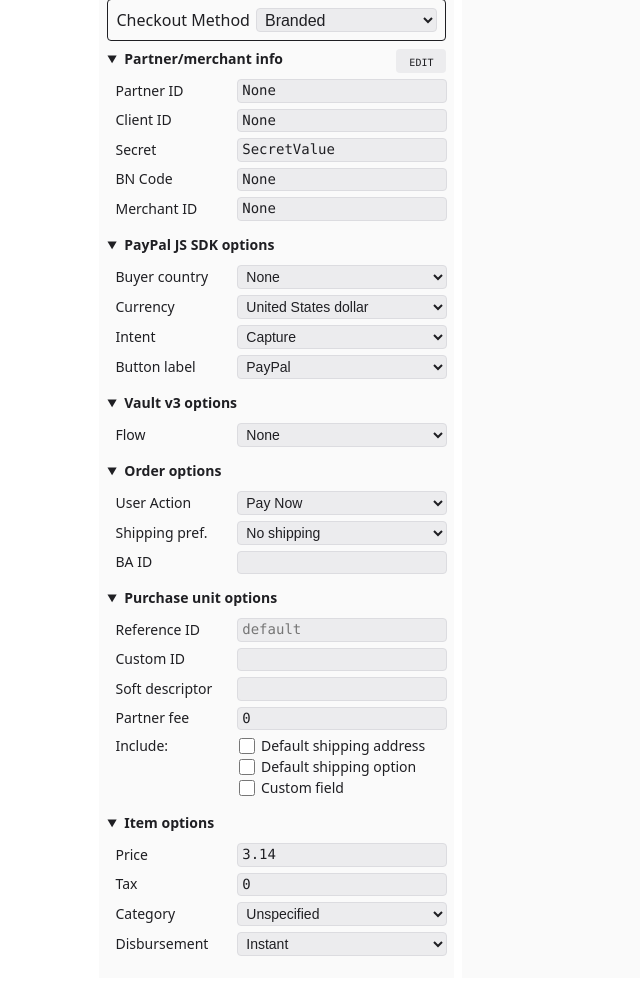
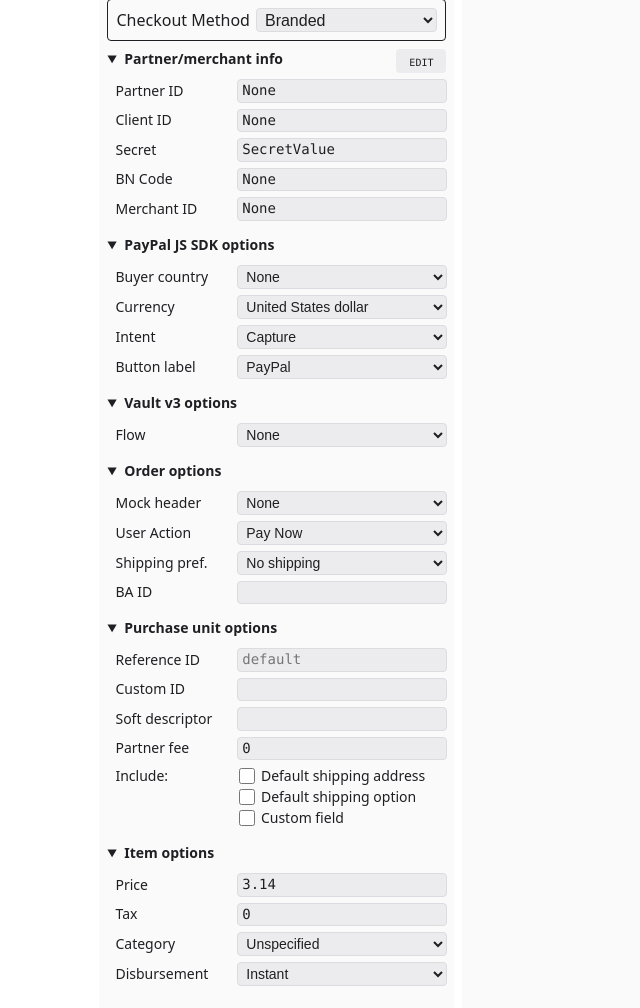
Before and after one commit to engenmt-pp/Alice, a Flask app: page /checkout/ in a window 1280 px wide. Shown: the part 155-1163 px from the top of the page, without its empty margins (0-640 px from the left). Before the commit the page ends 1111 px from the top, so only its background shows below. Run offline with Flask 3, Linux system fonts and the light colour scheme; some libraries are stand-ins or nearby versions.

Commit message:
added negative header support

```diff
--- a/src/templates/checkout-options.html
+++ b/src/templates/checkout-options.html
@@ -7,6 +7,17 @@
         </legend>
       </span>
     </summary>
+    <div>
+      <label for="mock-header">
+        Mock header
+      </label>
+      <select name="mock-header" id="mock-header">
+        <option value="" selected>None</option>
+        <optgroup label="Capture">
+          <option value="capture-INSTRUMENT_DECLINED">Instrument declined</option>
+        </optgroup>
+      </select>
+    </div>
     <div>
       <label for="user-action">
         User Action
```
Also changed, not shown: src/api/orders.py (+7 -4 lines).
